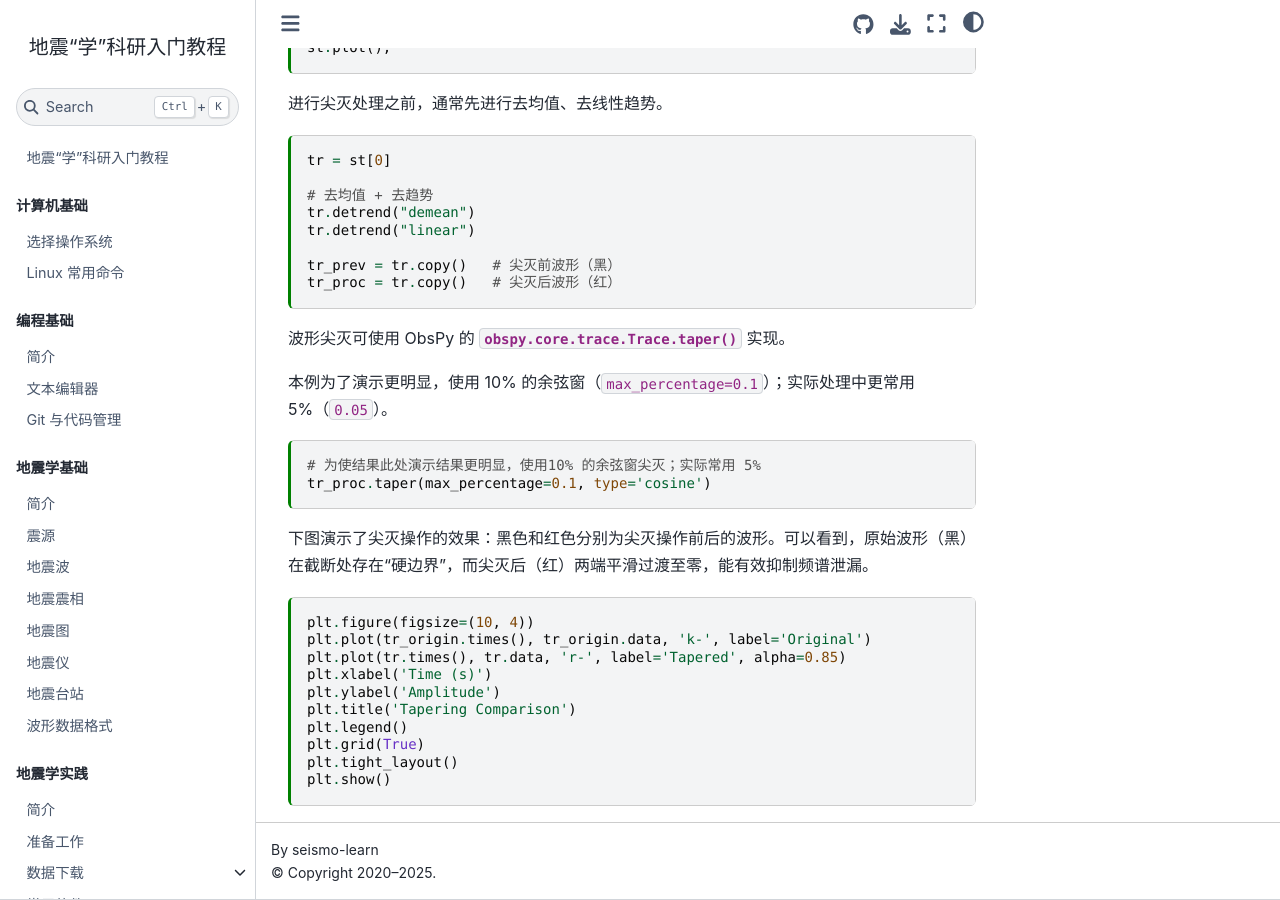
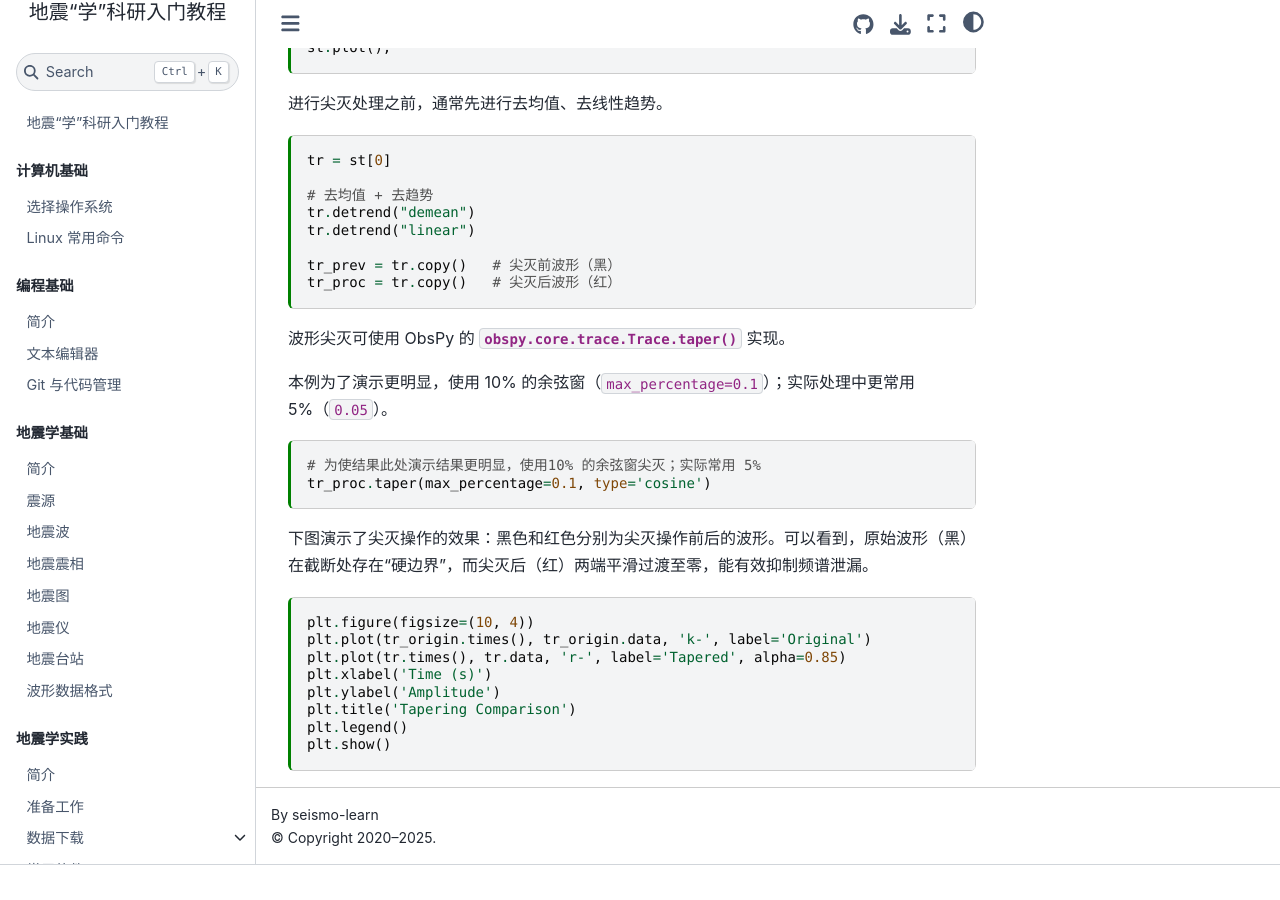
Before and after one commit to seismo-learn/seismology101, a Jupyter Book: the page built from source/exercises/taper.md, in a window 1280 px wide and 900 px high, scrolled down 946 px. Built offline with Jupyter Book 1.0.4 settings and Sphinx 7.4.7 and the Sphinx Book theme 1.1.4, drawn with Linux system fonts in a browser that asks for light colours; pages that are not in the unit, such as notebooks, are missing from menus; after the commit the page ends 1811 px from its top, so only the background shows below that.

Commit message:
Update source/exercises/taper.md
Co-authored-by: Dongdong Tian <seisman.info@gmail.com>

````diff
--- a/source/exercises/taper.md
+++ b/source/exercises/taper.md
@@ -119,7 +119,5 @@ plt.xlabel('Time (s)')
 plt.ylabel('Amplitude')
 plt.title('Tapering Comparison')
 plt.legend()
-plt.grid(True)
-plt.tight_layout()
 plt.show()
 ```
````
